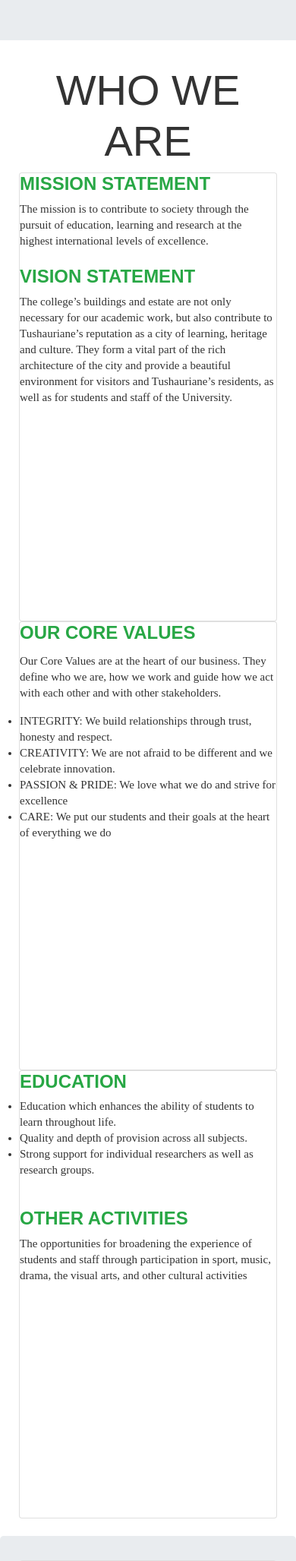
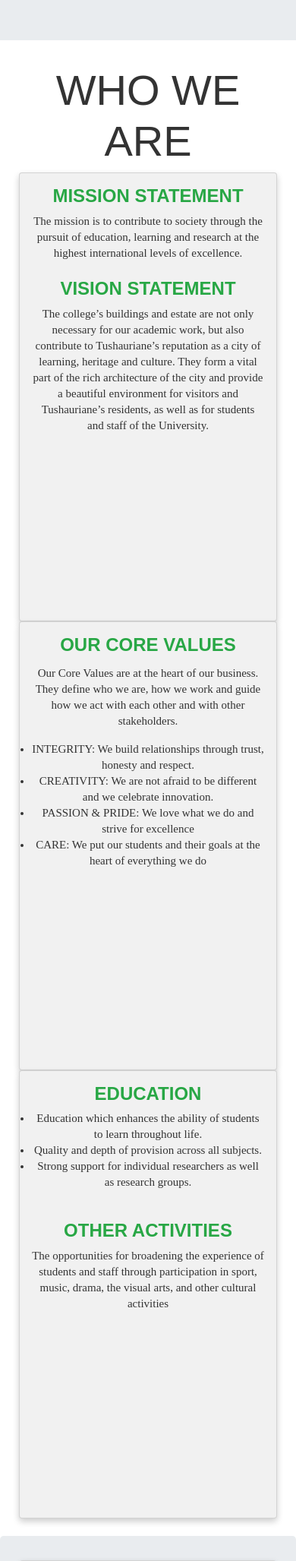
Before and after one commit to fnyaoke/School-MS, a Python web app: template app/templates/index.html in a window 390 px wide; the page is wider, and only the part inside the window is pictured. Shown: the part 2792-4847 px from the top of that part at 76% size. Run offline with Jinja, Linux system fonts and the light colour scheme; the template is opened without the code that fills it, so the values that code supplies are empty; some libraries are stand-ins or nearby versions; some web fonts are replaced.

Commit message:
Add a few modifications on the cards section.

```diff
--- a/app/static/main.css
+++ b/app/static/main.css
@@ -37,3 +37,20 @@
     display: table;
     clear: both;
   }
+
+  /* Style the counter cards */
+  .card {
+    box-shadow: 0 4px 8px 0 rgba(0, 0, 0, 0.2); /* this adds the "card" effect */
+    padding: 16px;
+    text-align: center;
+    background-color: #f1f1f1;
+  }
+
+  /* Responsive columns - one column layout (vertical) on small screens */
+  @media screen and (max-width: 600px) {
+    .column {
+      width: 100%;
+      display: block;
+      margin-bottom: 20px;
+    }
+  }
```
